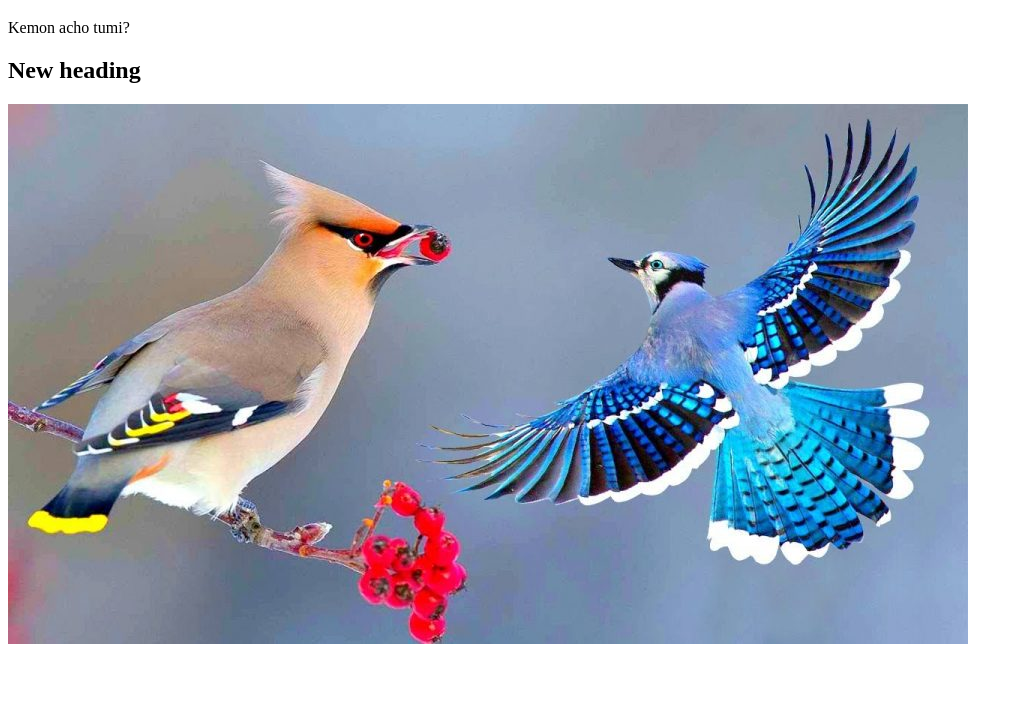
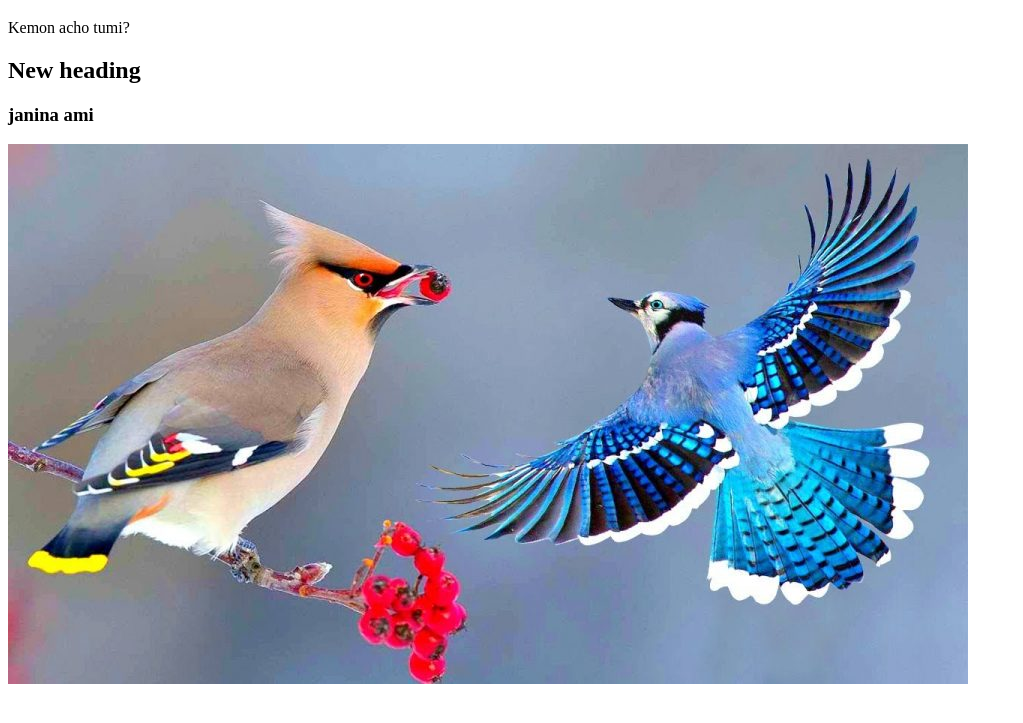
Before and after one commit to AzmaryZannatAurin/Folder, a plain HTML site: page index.html in a window 1280 px wide. Shown: the part 61-784 px from the top of the page, without its empty margins (0-1023 px from the left). Drawn offline with Linux system fonts and the light colour scheme.

Commit message:
Added a paragraph

```diff
--- a/index.html
+++ b/index.html
@@ -10,6 +10,7 @@
     <h1> Hello! </h1>
     <p> Kemon acho tumi? </p>
     <h2> New heading </h2>
+    <h3>janina ami</h3>
     <img src = 'image-51.png' alt = "">
 </body>
 </html>
```
